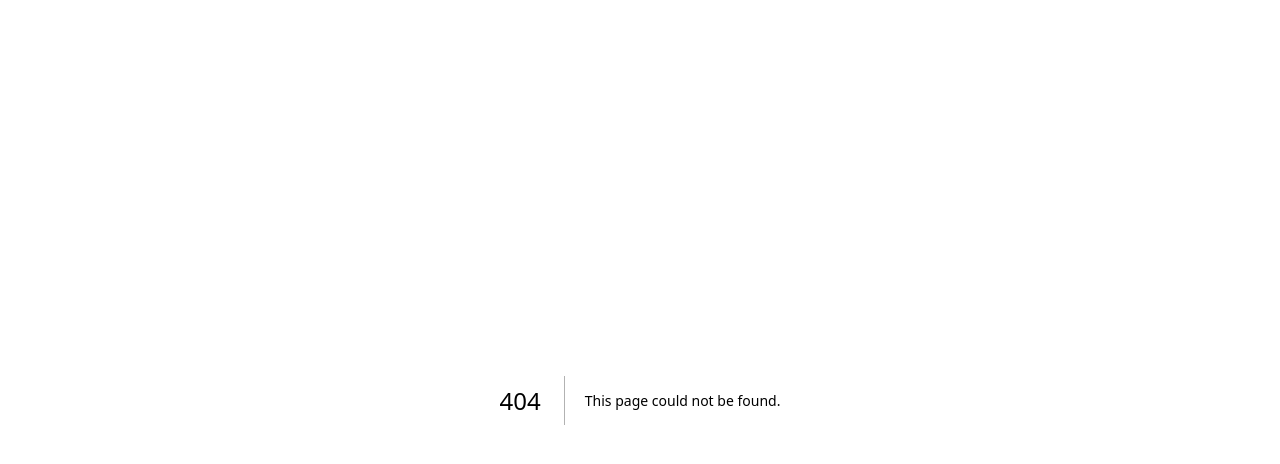
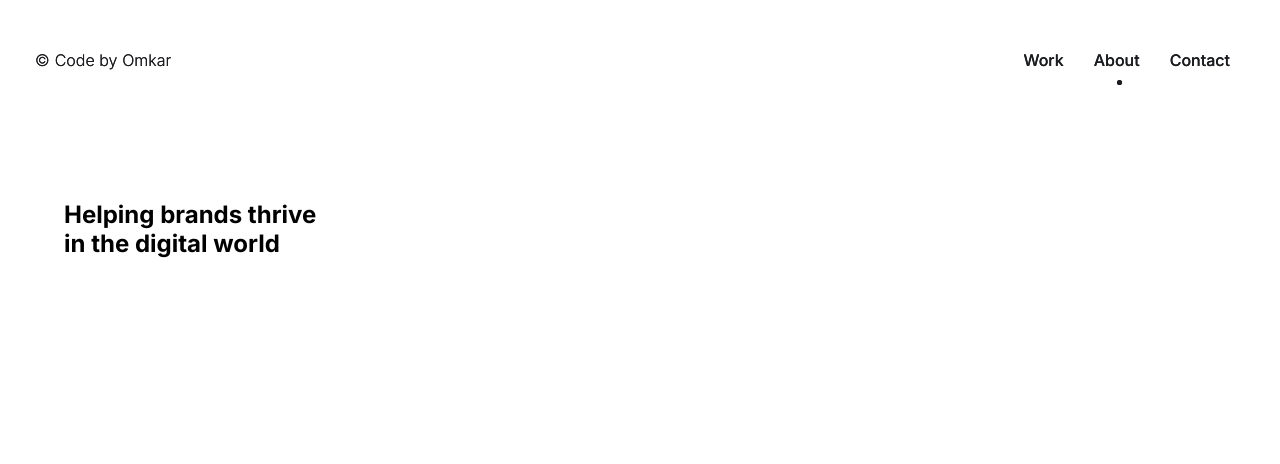
Before and after one commit to omkar01111/portfolio, a Next.js app: page /about in a window 1280 px wide. Before the commit this address had no page. Shown: the top 464 px of the page. Built offline with nearby package versions, Linux system fonts and the light colour scheme.

Commit message:
preloder fix

```diff
--- a/package.json
+++ b/package.json
@@ -13,7 +13,7 @@
     "eslint-config-next": "13.4.10",
     "framer-motion": "^10.13.0",
     "gsap": "^3.12.2",
-    "locomotive-scroll": "^5.0.0-beta.8",
+    "lenis": "^1.3.8",
     "next": "13.4.10",
     "nodemailer": "^7.0.5",
     "react": "18.2.0",
--- /dev/null
+++ b/src/app/about/page.js
@@ -0,0 +1,39 @@
+"use client";
+import styles from "./page.module.scss";
+import Header from "../../components/Header/index.jsx";
+import { AnimatePresence } from "framer-motion";
+import Preloader from "../../components/Preloader";
+import { useEffect, useState } from "react";
+export default function About() {
+  const [isLoading, setIsLoading] = useState(true);
+
+  useEffect(() => {
+    (async () => {
+      setTimeout(() => {
+        setIsLoading(false);
+        document.body.style.cursor = "default";
+        window.scrollTo(0, 0);
+      }, 2000);
+    })();
+  }, []);
+
+  return (
+    <>
+      <AnimatePresence mode="wait">
+        {isLoading && <Preloader />}
+      </AnimatePresence>
+      <Header />
+      <main className={styles.main}>
+        <section className={styles.about_heading}>
+          <div>
+            <h1>Helping brands thrive</h1>
+            <h1>in the digital world</h1>
+          </div>
+          <div className={styles.rotating_Earth}>
+            <div></div>
+          </div>
+        </section>
+      </main>
+    </>
+  );
+}
--- /dev/null
+++ b/src/app/about/page.module.scss
@@ -0,0 +1,9 @@
+.main{
+  width: 100%;
+  height: 5000px;
+  display: flex;
+  padding: 5%;
+  padding-top: 200px;
+
+
+}
--- a/src/app/layout.js
+++ b/src/app/layout.js
@@ -1,6 +1,7 @@
 import './globals.css'
 import { Inter } from 'next/font/google'
 import Header from '../components/Header';
+import LenisProvider from '../components/LenisProvider';
 
 const inter = Inter({ subsets: ['latin'] })
 
@@ -14,7 +15,10 @@ export default function RootLayout({ children }) {
     <html lang="en">
       <body className={inter.className}>
         <Header />
+        <LenisProvider>
+
         {children}
+        </LenisProvider>
       </body>
     </html>
   )
--- a/src/app/page.js
+++ b/src/app/page.js
@@ -16,8 +16,7 @@ export default function Home() {
   useEffect( () => {
     (
       async () => {
-          const LocomotiveScroll = (await import('locomotive-scroll')).default
-          const locomotiveScroll = new LocomotiveScroll();
+
 
           setTimeout( () => {
             setIsLoading(false);
--- a/src/components/Header/index.jsx
+++ b/src/components/Header/index.jsx
@@ -18,10 +18,18 @@ export default function Index() {
   const button = useRef(null);
   const menuButton = useRef(null);
   const [isMobile, setIsMobile] = useState(false);
+  const [header_color, setHeader_color] = useState("white"); // Set default value
 
   useEffect(() => {
     if (isActive) setIsActive(false);
-  }, [pathname]);
+
+    // Fix: Remove setHeader_color from dependency array
+    if (pathname === "/" || pathname === "/contact") {
+      setHeader_color("white");
+    } else {
+      setHeader_color("#1c1d20");
+    }
+  }, [pathname]); // Only depend on pathname
 
   useEffect(() => {
     const checkScreenSize = () => {
@@ -73,9 +81,8 @@ export default function Index() {
 
   return (
     <>
-      <div ref={header} className={styles.header}>
+      <div ref={header} className={styles.header} style={{ color: header_color }}>
         {/* Left side logo - Always visible */}
-
         <Link href="/" legacyBehavior>
           <a className={styles.logo}>
             <p className={styles.copyright}>©</p>
@@ -88,27 +95,6 @@ export default function Index() {
         </Link>
 
         {/* Desktop Navigation - Hidden on mobile (≤540px) */}
-        {/* <div className={styles.desktopNav}>
-          <Magnetic>
-            <div className={styles.el}>
-              <a href="/work">Work</a>
-              <div className={styles.indicator}></div>
-            </div>
-          </Magnetic>
-          <Magnetic>
-            <div className={styles.el}>
-              <a href="about">About</a>
-              <div className={styles.indicator}></div>
-            </div>
-          </Magnetic>
-          <Magnetic>
-            <div className={styles.el}>
-              <a href="contact">Contact</a>
-              <div className={styles.indicator}></div>
-            </div>
-          </Magnetic>
-        </div> */}
-
         <div className={styles.desktopNav}>
           {[
             { label: "Work", href: "/work" },
@@ -123,7 +109,7 @@ export default function Index() {
                   className={`${styles.el} ${isActive ? styles.active : ""}`}
                 >
                   <Link href={item.href}>{item.label}</Link>
-                  <div className={styles.indicator}></div>
+                  <div className={styles.indicator} style={{backgroundColor:header_color}}></div>
                 </div>
               </Magnetic>
             );
--- /dev/null
+++ b/src/components/LenisProvider/index.jsx
@@ -0,0 +1,31 @@
+"use client";
+
+import Lenis from "lenis";
+import { useEffect, useRef } from "react";
+
+export default function LenisProvider({ children }) {
+  const lenis = useRef(null);
+
+  useEffect(() => {
+    lenis.current = new Lenis({
+      duration: 1.5,
+      easing: (t) => Math.min(1, 1.001 - Math.pow(2, -10 * t)),
+      smoothWheel: true,
+      smoothTouch: true,
+      touchMultiplier: 1.5,
+    });
+
+    const raf = (time) => {
+      lenis.current.raf(time);
+      requestAnimationFrame(raf);
+    };
+
+    requestAnimationFrame(raf);
+
+    return () => {
+      lenis.current.destroy();
+    };
+  }, []);
+
+  return children;
+}
--- a/src/components/Preloader/index.jsx
+++ b/src/components/Preloader/index.jsx
@@ -1,50 +1,71 @@
-'use client';
-import styles from './style.module.scss';
-import { useEffect, useState } from 'react';
-import { motion } from 'framer-motion';
-import { opacity, slideUp } from './anim';
-
-// const words = ["Hello", "Bonjour", "Ciao", "Olà", "やあ", "Hallå", "Guten tag", "Hallo"]
+"use client";
+import styles from "./style.module.scss";
+import { useEffect, useState } from "react";
+import { motion } from "framer-motion";
+import { opacity, slideUp } from "./anim";
+import { usePathname } from "next/navigation";
 
 export default function Index() {
-    // const [index, setIndex] = useState(0);
-    const [dimension, setDimension] = useState({width: 0, height:0});
+  const routes = {
+    "/": "Omkar More",
+    "/about": "About Me",
+    "/work": "Projects",
+    "/contact": "Contact Me",
+  };
 
-    useEffect( () => {
-        setDimension({width: window.innerWidth, height: window.innerHeight})
-    }, [])
 
-    // useEffect( () => {
-    //     if(index == words.length - 1) return;
-    //     setTimeout( () => {
-    //         setIndex(index + 1)
-    //     }, index == 0 ? 1000 : 150)
-    // }, [index])
+  const [navigation, setNavigation] = useState(routes);
 
-    const initialPath = `M0 0 L${dimension.width} 0 L${dimension.width} ${dimension.height} Q${dimension.width/2} ${dimension.height + 300} 0 ${dimension.height}  L0 0`
-    const targetPath = `M0 0 L${dimension.width} 0 L${dimension.width} ${dimension.height} Q${dimension.width/2} ${dimension.height} 0 ${dimension.height}  L0 0`
+  const pathname = usePathname();
+  const label = navigation[pathname] || "Default Text";
+
+  const [dimension, setDimension] = useState({ width: 0, height: 0 });
+  useEffect(() => {
+    setDimension({ width: window.innerWidth, height: window.innerHeight });
+  }, []);
+
+  const initialPath = `M0 0 L${dimension.width} 0 L${dimension.width} ${
+    dimension.height
+  } Q${dimension.width / 2} ${dimension.height + 300} 0 ${
+    dimension.height
+  }  L0 0`;
+  const targetPath = `M0 0 L${dimension.width} 0 L${dimension.width} ${
+    dimension.height
+  } Q${dimension.width / 2} ${dimension.height} 0 ${dimension.height}  L0 0`;
 
   const curve = {
     initial: {
       d: initialPath,
-            transition: {duration: 0.7, ease: [0.76, 0, 0.24, 1]}
+      transition: { duration: 0.7, ease: [0.76, 0, 0.24, 1] },
     },
     exit: {
       d: targetPath,
-            transition: {duration: 0.7, ease: [0.76, 0, 0.24, 1], delay: 0.3}
-        }
-    }
+      transition: { duration: 0.7, ease: [0.76, 0, 0.24, 1], delay: 0.3 },
+    },
+  };
 
   return (
-        <motion.div variants={slideUp} initial="initial" exit="exit" className={styles.introduction}>
-            {dimension.width > 0 &&
+    <motion.div
+      variants={slideUp}
+      initial="initial"
+      exit="exit"
+      className={styles.introduction}
+    >
+      {dimension.width > 0 && (
         <>
-                {/* <motion.p variants={opacity} initial="initial" animate="enter"><span></span>{words[index]}</motion.p> */}
+          <motion.p variants={opacity} initial="initial" animate="enter">
+            <span></span>
+            {label}
+          </motion.p>
           <svg>
-                    <motion.path variants={curve} initial="initial" exit="exit"></motion.path>
+            <motion.path
+              variants={curve}
+              initial="initial"
+              exit="exit"
+            ></motion.path>
           </svg>
         </>
+      )}
+    </motion.div>
+  );
 }
-        </motion.div>
-    )
-}
```
Also changed, not shown: src/app/contact/page.js (+2 -7 lines), src/app/work/page.js (added, +29 -0 lines), src/app/work/page.module.scss (added), 1 other file (tests, documents, lock files or other folders). Lines whose indentation alone changed are shown as unchanged.
